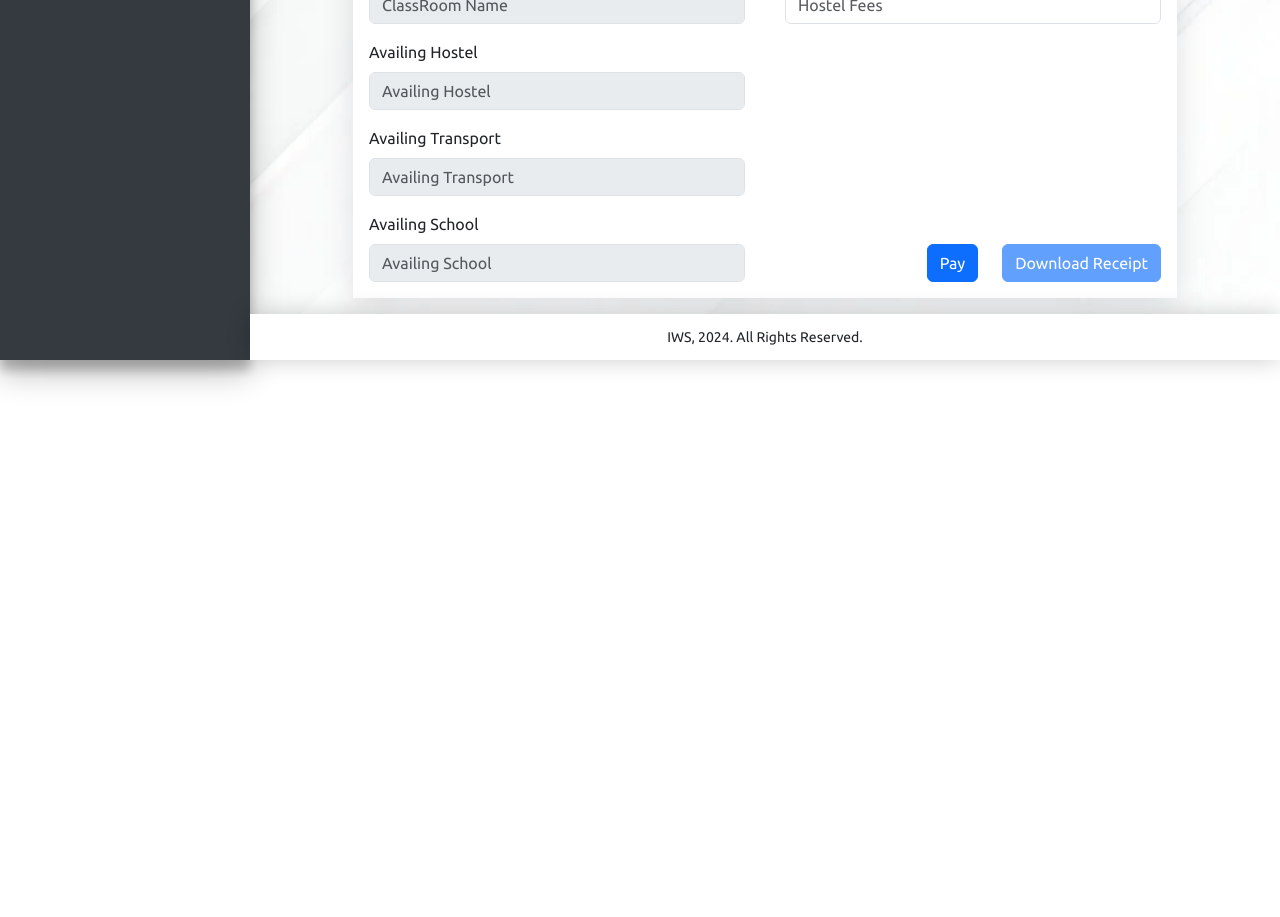
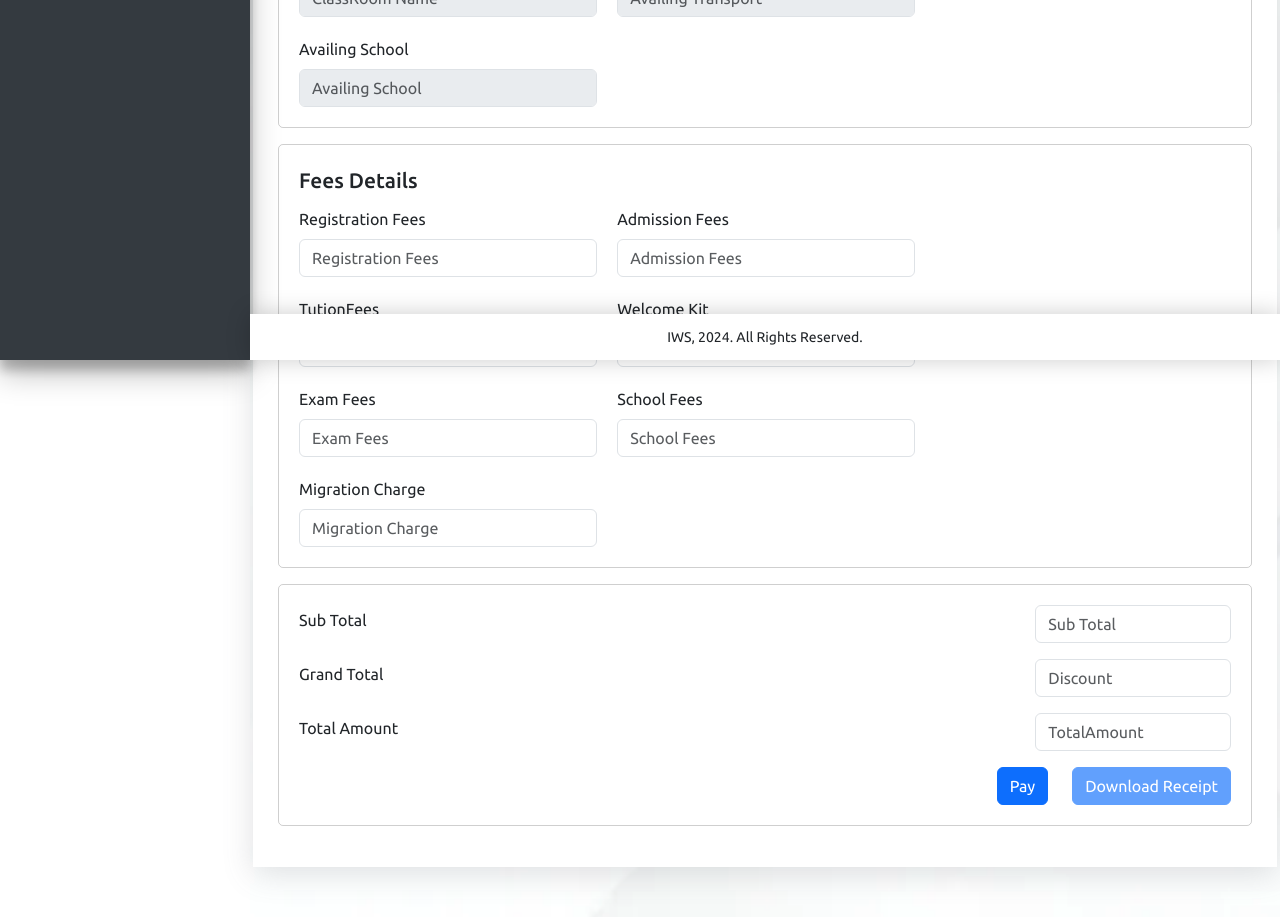
Before and after one commit to Gaurav-Jang/InstituteReactApp, a React (Vite) app: page /FeesPayment in a window 1280 px wide. Shown: the part 440-1357 px from the top of the page. Before the commit the page ends 800 px from the top, so only its background shows below. Built offline with nearby package versions, Linux system fonts and the light colour scheme; no server answers.

Commit message:
Fees Payment Ui design almost completed --Gaurav

```diff
--- a/src/components/CSS/FeesPayment.css
+++ b/src/components/CSS/FeesPayment.css
@@ -16,10 +16,60 @@
 
 /* inner container */
 .container {
-  width: 80% !important;
+  /* width: 80% !important; */
   height: 100%;
   background-color: #ffffff;
   box-shadow: rgba(100, 100, 111, 0.2) 0px 7px 29px 0px;
   margin: 50px 0;
-  padding: 16px;
+  padding: 25px;
 }
+.student-details,
+.fees-details {
+  display: flex;
+  flex-wrap: wrap;
+  align-items: center;
+  column-gap: 20px;
+  row-gap: 20px;
+}
+.fees-details div,
+.student-details div {
+  width: 32%;
+}
+/* .student-details input,
+.fees-details input {
+  width: 287px;
+} */
+.section-header {
+  font-size: 21px;
+  margin-bottom: 11px;
+  font-weight: 500;
+}
+.left-section,
+.right-section {
+  border: 1px solid #00000030;
+  padding: 20px;
+  border-radius: 5px;
+}
+.pay-amount {
+  display: flex;
+  justify-content: space-between;
+  align-items: center;
+}
+.pay-amount input {
+  width: 21%;
+}
+.search-container {
+  border: var(--bs-border-width) solid var(--bs-border-color);
+  border-radius: var(--bs-border-radius);
+  padding: 0.5rem 0.75rem;
+}
+.search-container input {
+  border: none;
+  border-radius: none;
+  padding: 0;
+}
+.search-container input:focus {
+  background-color: none !important;
+  border-color: none !important;
+  box-shadow: none !important;
+}
--- a/src/components/Pages/FeesPayment/FeesPayment.jsx
+++ b/src/components/Pages/FeesPayment/FeesPayment.jsx
@@ -187,7 +187,7 @@ const FeesPayment = ({ setProgress, sidebarToggle, setSidebarToggle }) => {
           {/* search */}
           <div className="search-container">
             {/* search icon */}
-            <Search className="text-2xl" />
+            <Search className="text-1xl" />
 
             {/* search box */}
             <input
@@ -200,10 +200,14 @@ const FeesPayment = ({ setProgress, sidebarToggle, setSidebarToggle }) => {
           </div>
 
           {/* student data */}
-          <div className="flex justify-between gap-10">
+          <div className="gap-10">
             {/* left section */}
-            <div className="w-full">
-              <div key={""} className="space-y-4">
+            <div className="w-full mb-3 left-section">
+              <div className="section-header ">
+                Student Details
+                <hr />
+              </div>
+              <div key={""} className="student-details mt-3">
                 <div>
                   {/* Student Name */}
                   <label className="form-label">Student Name</label>
@@ -244,6 +248,18 @@ const FeesPayment = ({ setProgress, sidebarToggle, setSidebarToggle }) => {
                     disabled
                   />
                 </div>
+                {/* father mobile no */}
+                <div>
+                  <label className="form-label">Father Mobile no.</label>
+                  <input
+                    type="text"
+                    className="form-control"
+                    name="AvailingHostel"
+                    value={data.AvailingHostel}
+                    placeholder="Father mobile no."
+                    disabled
+                  />
+                </div>
 
                 {/* classroom name */}
                 <div>
@@ -254,19 +270,6 @@ const FeesPayment = ({ setProgress, sidebarToggle, setSidebarToggle }) => {
                     name="StudentClassRoomName"
                     value={data.StudentClassRoomName}
                     placeholder="ClassRoom Name"
-                    disabled
-                  />
-                </div>
-
-                {/* availing hostel */}
-                <div>
-                  <label className="form-label">Availing Hostel</label>
-                  <input
-                    type="text"
-                    className="form-control"
-                    name="AvailingHostel"
-                    value={data.AvailingHostel}
-                    placeholder="Availing Hostel"
                     disabled
                   />
                 </div>
@@ -300,19 +303,20 @@ const FeesPayment = ({ setProgress, sidebarToggle, setSidebarToggle }) => {
             </div>
 
             {/* right section */}
-            <div className="w-full flex flex-col justify-between">
+            <div className="w-full flex flex-col justify-between right-section">
               {/* fees */}
-              <div className="space-y-4">
-                {/* course fees */}
+              <div className="section-header">Fees Details</div>
+              <div className="fees-details">
+                {/* Registration fees */}
                 <div>
-                  <label className="form-label">Course Fees</label>
+                  <label className="form-label">Registration Fees</label>
                   <input
                     type="number"
                     className={`form-control ${
-                      errors.CourseFee ? "is-invalid" : ""
+                      errors.RegistrationFee ? "is-invalid" : ""
                     }`}
-                    name="CourseFee"
-                    value={data.CourseFee}
+                    name="RegistrationFee"
+                    value={data.RegistrationFee}
                     onChange={handleInputChange}
                     onInput={(e) =>
                       (e.target.value = e.target.value.slice(0, 7))
@@ -320,19 +324,19 @@ const FeesPayment = ({ setProgress, sidebarToggle, setSidebarToggle }) => {
                     onKeyDown={(e) =>
                       feeVal.includes(e.key) && e.preventDefault()
                     }
-                    placeholder="Course Fees"
+                    placeholder="Registration Fees"
                   />
                 </div>
 
-                {/* transport fees */}
+                {/* Admission fees */}
                 <div>
-                  <label className="form-label">Transport Fees</label>
+                  <label className="form-label">Admission Fees</label>
                   <input
                     type="number"
                     className={`form-control ${
-                      errors.TransportFee ? "is-invalid" : ""
+                      errors.AdmissionFee ? "is-invalid" : ""
                     }`}
-                    name="TransportFee"
+                    name="AdmissionFee"
                     value={data.TransportFee}
                     onChange={handleInputChange}
                     onInput={(e) =>
@@ -341,20 +345,79 @@ const FeesPayment = ({ setProgress, sidebarToggle, setSidebarToggle }) => {
                     onKeyDown={(e) =>
                       feeVal.includes(e.key) && e.preventDefault()
                     }
-                    placeholder="Transport Fees"
+                    placeholder="Admission Fees"
                   />
                 </div>
 
-                {/* school fees */}
+                {/* Tution fees */}
+                <div>
+                  <label className="form-label">TutionFees</label>
+                  <input
+                    type="number"
+                    className={`form-control ${
+                      errors.TutionFee ? "is-invalid" : ""
+                    }`}
+                    name="TutionFee"
+                    value={data.TutionFee}
+                    onChange={handleInputChange}
+                    onInput={(e) =>
+                      (e.target.value = e.target.value.slice(0, 7))
+                    }
+                    onKeyDown={(e) =>
+                      feeVal.includes(e.key) && e.preventDefault()
+                    }
+                    placeholder="Tution Fees"
+                  />
+                </div>
+
+                {/* Welcome Kit */}
+                <div>
+                  <label className="form-label">Welcome Kit</label>
+                  <input
+                    type="number"
+                    className={`form-control ${
+                      errors.WelcomeKit ? "is-invalid" : ""
+                    }`}
+                    name="HostelFee"
+                    value={data.WelcomeKit}
+                    onChange={handleInputChange}
+                    onInput={(e) =>
+                      (e.target.value = e.target.value.slice(0, 7))
+                    }
+                    onKeyDown={(e) =>
+                      feeVal.includes(e.key) && e.preventDefault()
+                    }
+                    placeholder="Welcome Kit"
+                  />
+                </div>
+                {/* Exam Fee  */}
+                <div>
+                  <label className="form-label">Exam Fees</label>
+                  <input
+                    type="number"
+                    className={`form-control ${
+                      errors.ExamFees ? "is-invalid" : ""
+                    }`}
+                    name="ExamFees"
+                    onChange={handleInputChange}
+                    onInput={(e) =>
+                      (e.target.value = e.target.value.slice(0, 7))
+                    }
+                    onKeyDown={(e) =>
+                      feeVal.includes(e.key) && e.preventDefault()
+                    }
+                    placeholder="Exam Fees"
+                  />
+                </div>
+                {/* School Fee  */}
                 <div>
                   <label className="form-label">School Fees</label>
                   <input
                     type="number"
                     className={`form-control ${
-                      errors.SchoolFee ? "is-invalid" : ""
+                      errors.SchoolFees ? "is-invalid" : ""
                     }`}
-                    name="SchoolFee"
-                    value={data.SchoolFee}
+                    name="SchoolFees"
                     onChange={handleInputChange}
                     onInput={(e) =>
                       (e.target.value = e.target.value.slice(0, 7))
@@ -365,17 +428,15 @@ const FeesPayment = ({ setProgress, sidebarToggle, setSidebarToggle }) => {
                     placeholder="School Fees"
                   />
                 </div>
-
-                {/* hostel fees */}
+                {/* Migration Charge  */}
                 <div>
-                  <label className="form-label">Hostel Fees</label>
+                  <label className="form-label">Migration Charge</label>
                   <input
                     type="number"
                     className={`form-control ${
-                      errors.HostelFee ? "is-invalid" : ""
+                      errors.MigrationCharge ? "is-invalid" : ""
                     }`}
-                    name="HostelFee"
-                    value={data.HostelFee}
+                    name="MigrationCharge"
                     onChange={handleInputChange}
                     onInput={(e) =>
                       (e.target.value = e.target.value.slice(0, 7))
@@ -383,13 +444,66 @@ const FeesPayment = ({ setProgress, sidebarToggle, setSidebarToggle }) => {
                     onKeyDown={(e) =>
                       feeVal.includes(e.key) && e.preventDefault()
                     }
-                    placeholder="Hostel Fees"
+                    placeholder="Migration Charge"
                   />
                 </div>
               </div>
-
+            </div>
+            {/* grand total  */}
+            <div className="right-section my-3">
+              {/* sub Total  */}
+              <div className="pay-amount">
+                <label className="form-label">Sub Total</label>
+                <input
+                  type="number"
+                  className={`form-control ${
+                    errors.SubTotal ? "is-invalid" : ""
+                  }`}
+                  name="SubTotal"
+                  onChange={handleInputChange}
+                  onInput={(e) => (e.target.value = e.target.value.slice(0, 7))}
+                  onKeyDown={(e) =>
+                    feeVal.includes(e.key) && e.preventDefault()
+                  }
+                  placeholder="Sub Total"
+                />
+              </div>
+              {/* discount  */}
+              <div className="pay-amount my-3">
+                <label className="form-label">Grand Total</label>
+                <input
+                  type="number"
+                  className={`form-control ${
+                    errors.Discount ? "is-invalid" : ""
+                  }`}
+                  name="Discount"
+                  onChange={handleInputChange}
+                  onInput={(e) => (e.target.value = e.target.value.slice(0, 7))}
+                  onKeyDown={(e) =>
+                    feeVal.includes(e.key) && e.preventDefault()
+                  }
+                  placeholder="Discount"
+                />
+              </div>
+              {/* Total  */}
+              <div className="pay-amount">
+                <label className="form-label">Total Amount</label>
+                <input
+                  type="number"
+                  className={`form-control  ${
+                    errors.TotalAmount ? "is-invalid" : ""
+                  }`}
+                  name="TotalAmount"
+                  onChange={handleInputChange}
+                  onInput={(e) => (e.target.value = e.target.value.slice(0, 7))}
+                  onKeyDown={(e) =>
+                    feeVal.includes(e.key) && e.preventDefault()
+                  }
+                  placeholder="TotalAmount"
+                />
+              </div>
               {/* buttons */}
-              <div className="flex justify-end gap-4">
+              <div className="flex justify-end gap-4 mt-3">
                 {/* submit */}
                 <div>
                   <button
```
